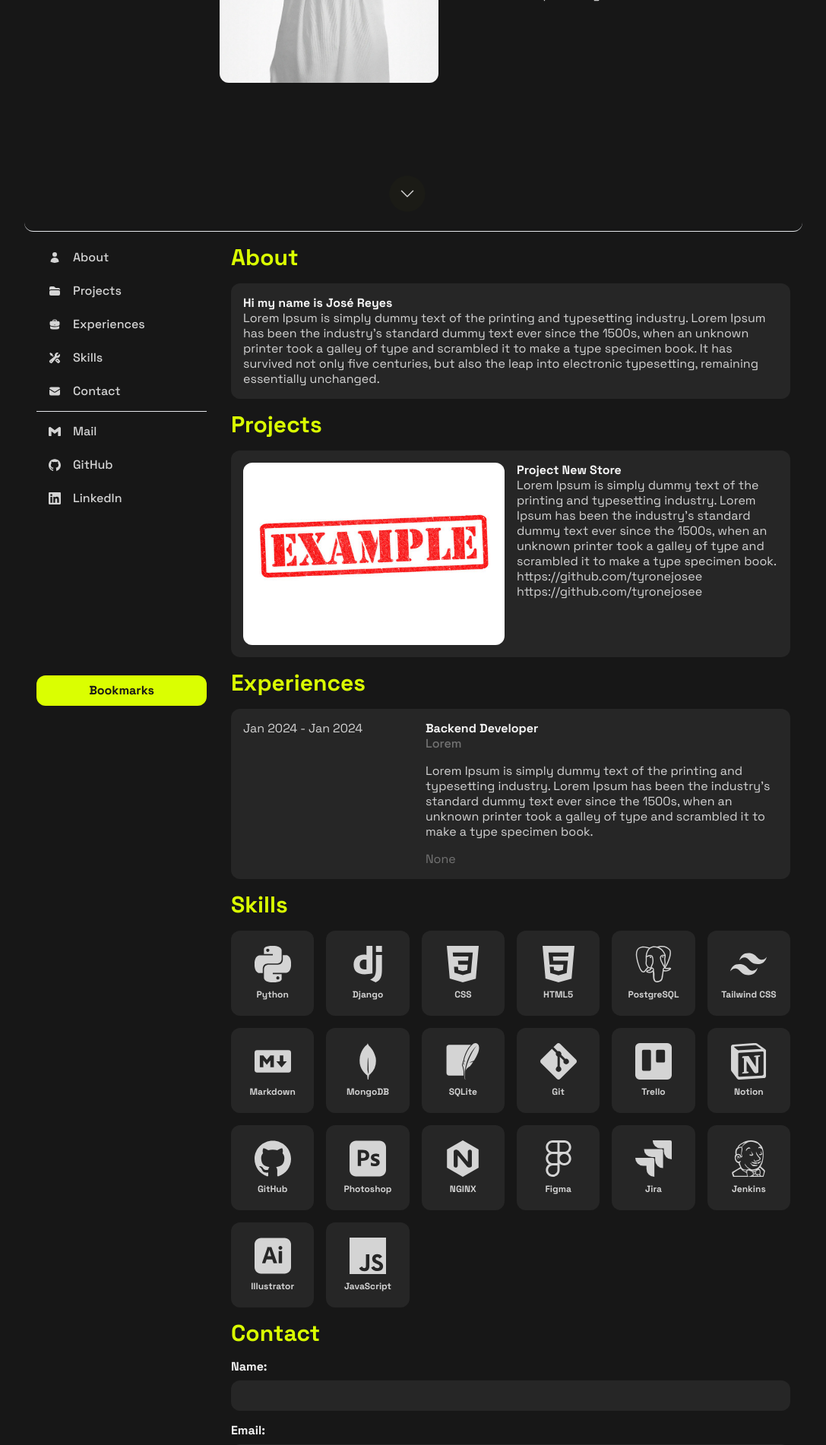
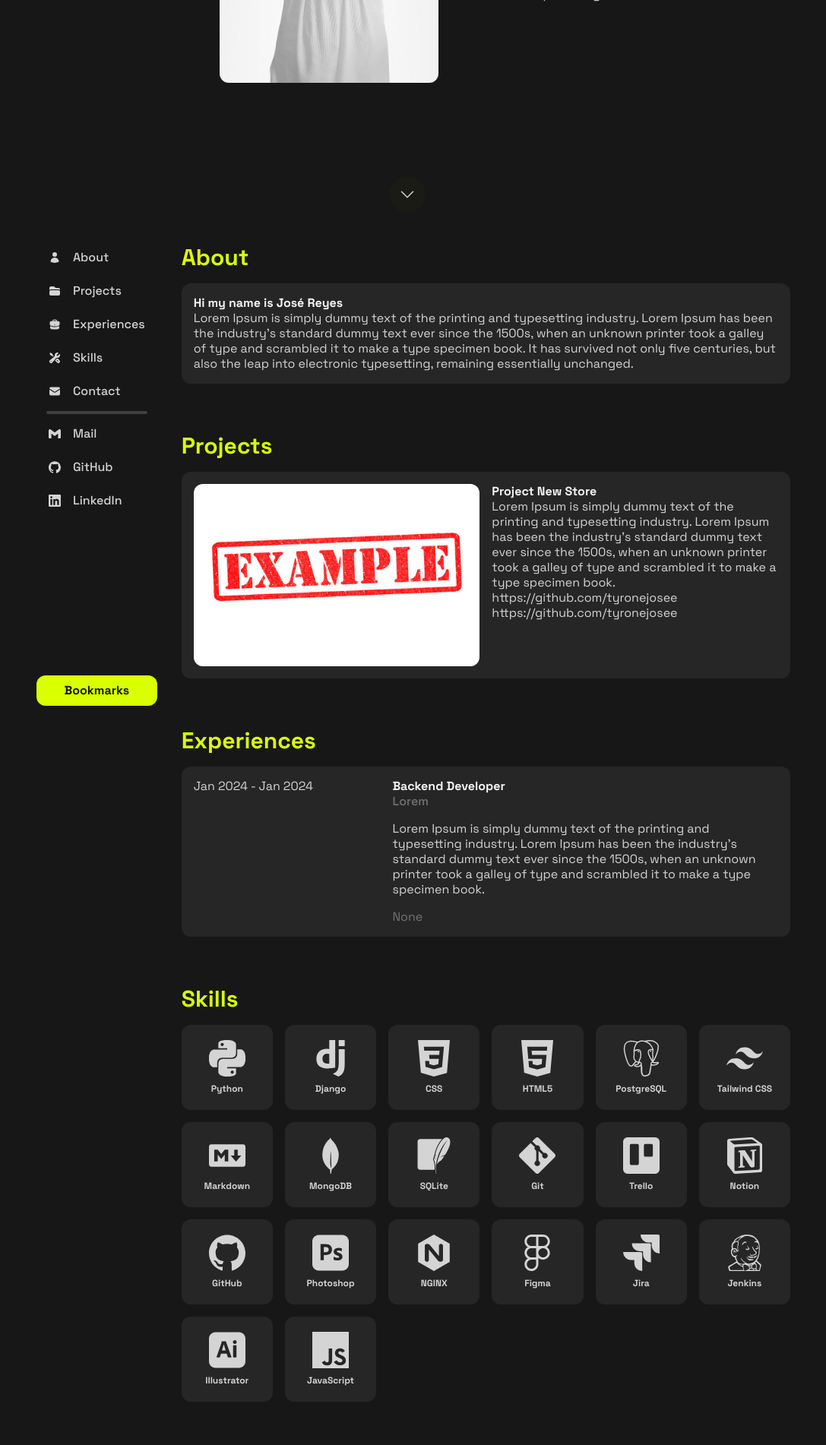
Before and after one commit to tyronejosee/project_portfolio, a Django app: page / in a window 1280 px wide. Shown: the part 407-2309 px from the top of the page at 76% size, without its empty margins (96-1183 px from the left). Run offline with Django 5.2, Linux system fonts and the light colour scheme; data comes from the database, SQL or seed files in the repository; both versions use the stored data as it was after the commit.

Commit message:
Fix main sidebar, fix styles.

```diff
--- a/static/css/output.css
+++ b/static/css/output.css
@@ -697,6 +697,22 @@
   background-color: rgb(64 64 64 / var(--tw-bg-opacity));
 }
 
+.hr {
+  margin-left: auto;
+  margin-right: auto;
+  height: 0.25rem;
+  width: 83.333333%;
+  border-radius: 0.25rem;
+  border-width: 0px;
+  --tw-bg-opacity: 1;
+  background-color: rgb(229 229 229 / var(--tw-bg-opacity));
+}
+
+:is(:where(.dark) .hr) {
+  --tw-bg-opacity: 1;
+  background-color: rgb(64 64 64 / var(--tw-bg-opacity));
+}
+
 /* Text */
 
 .text__medium {
@@ -830,7 +846,6 @@
 .intro {
   height: 640px;
   border-radius: 0.75rem;
-  border-bottom-width: 1px;
   padding: 1rem;
 }
 
@@ -965,22 +980,29 @@
   z-index: 0;
   display: flex;
   height: 640px;
-  width: 16rem;
+  width: 0px;
   --tw-translate-x: -100%;
   transform: translate(var(--tw-translate-x), var(--tw-translate-y)) rotate(var(--tw-rotate)) skewX(var(--tw-skew-x)) skewY(var(--tw-skew-y)) scaleX(var(--tw-scale-x)) scaleY(var(--tw-scale-y));
   flex-direction: column;
-  padding: 1rem;
+  --tw-bg-opacity: 1;
+  background-color: rgb(245 245 245 / var(--tw-bg-opacity));
   transition-property: transform;
   transition-timing-function: cubic-bezier(0.4, 0, 0.2, 1);
-  transition-delay: 1000ms;
-  transition-duration: 500ms;
-}
-
-@media (min-width: 768px) {
+  transition-duration: 300ms;
+}
+
+@media (min-width: 640px) {
   .sidebar {
+    width: 16rem;
     --tw-translate-x: 0px;
     transform: translate(var(--tw-translate-x), var(--tw-translate-y)) rotate(var(--tw-rotate)) skewX(var(--tw-skew-x)) skewY(var(--tw-skew-y)) scaleX(var(--tw-scale-x)) scaleY(var(--tw-scale-y));
+    padding: 1rem;
   }
+}
+
+:is(:where(.dark) .sidebar) {
+  --tw-bg-opacity: 1;
+  background-color: rgb(23 23 23 / var(--tw-bg-opacity));
 }
 
 .sidebar__avatar {
@@ -1468,6 +1490,12 @@
   margin-left: calc(1rem * calc(1 - var(--tw-space-x-reverse)));
 }
 
+.space-y-16 > :not([hidden]) ~ :not([hidden]) {
+  --tw-space-y-reverse: 0;
+  margin-top: calc(4rem * calc(1 - var(--tw-space-y-reverse)));
+  margin-bottom: calc(4rem * var(--tw-space-y-reverse));
+}
+
 .space-y-2 > :not([hidden]) ~ :not([hidden]) {
   --tw-space-y-reverse: 0;
   margin-top: calc(0.5rem * calc(1 - var(--tw-space-y-reverse)));
@@ -1522,19 +1550,14 @@
   background-color: rgb(229 229 229 / var(--tw-bg-opacity));
 }
 
-.bg-red-600 {
-  --tw-bg-opacity: 1;
-  background-color: rgb(220 38 38 / var(--tw-bg-opacity));
+.bg-neutral-800 {
+  --tw-bg-opacity: 1;
+  background-color: rgb(38 38 38 / var(--tw-bg-opacity));
 }
 
 .bg-white {
   --tw-bg-opacity: 1;
   background-color: rgb(255 255 255 / var(--tw-bg-opacity));
-}
-
-.bg-neutral-800 {
-  --tw-bg-opacity: 1;
-  background-color: rgb(38 38 38 / var(--tw-bg-opacity));
 }
 
 .object-cover {
@@ -1750,17 +1773,19 @@
 }
 
 @media (min-width: 640px) {
+  .sm\:mt-auto {
+    margin-top: auto;
+  }
+
+  .sm\:block {
+    display: block;
+  }
+
   .sm\:hidden {
     display: none;
   }
 }
 
-@media (min-width: 768px) {
-  .md\:block {
-    display: block;
-  }
-}
-
 :is(:where(.dark) .dark\:bg-chartreuse-400) {
   --tw-bg-opacity: 1;
   background-color: rgb(218 255 1 / var(--tw-bg-opacity));
--- a/templates/base/landing.html
+++ b/templates/base/landing.html
@@ -80,7 +80,6 @@
       <button type="submit" class="btn btn--primary w-full">{% translate "Send Message" %}</button>
     </div>
   </form>
-
   <!-- Notification -->
   {% if request.GET.success_message %}
   <div id="pushNotification" class="fixed top-4 right-8 z-20 w-full max-w-xs p-4 bg-white rounded-xl shadow-lg dark:bg-neutral-700 transition-opacity duration-200 ease-out" role="alert">
--- a/templates/includes/sidebar.html
+++ b/templates/includes/sidebar.html
@@ -57,7 +57,7 @@
           <span>{% translate "Contact" %}</span>
         </a>
       </li>
-      <hr>
+      <hr class="hr">
       <li>
         <a href="{{ portfolio.gmail }}" class="sidebar__link" target="_blank">
           <svg class="icon" fill="currentColor" role="img" viewBox="0 0 24 24" xmlns="http://www.w3.org/2000/svg">
@@ -84,7 +84,7 @@
       </li>
     </ul>
   </nav>
-  <div class="mt-auto space-y-4">
+  <div class="hidden sm:block mt-auto space-y-4">
     <!-- Bookmark Button -->
     <a href="{% url 'bookmarks:bookmark_list' %}" class="btn btn--primary">
       <span>{% translate "Bookmarks" %}</span>
--- a/templates/layouts/base.html
+++ b/templates/layouts/base.html
@@ -17,10 +17,8 @@
   <main class="content__wrapper" id="main-content">
     {% include 'includes/intro.html' %}
     <section class="flex">
-      <div class="hidden md:block">
-        {% include 'includes/sidebar.html' %}
-      </div>
-      <div class="p-4 space-y-4">
+      {% include 'includes/sidebar.html' %}
+      <div class="p-4 space-y-16">
         {% block content %}{% endblock content %}
       </div>
     </section>
```
Also changed, not shown: static/css/input.css (+6 -2 lines), db.sqlite3.
